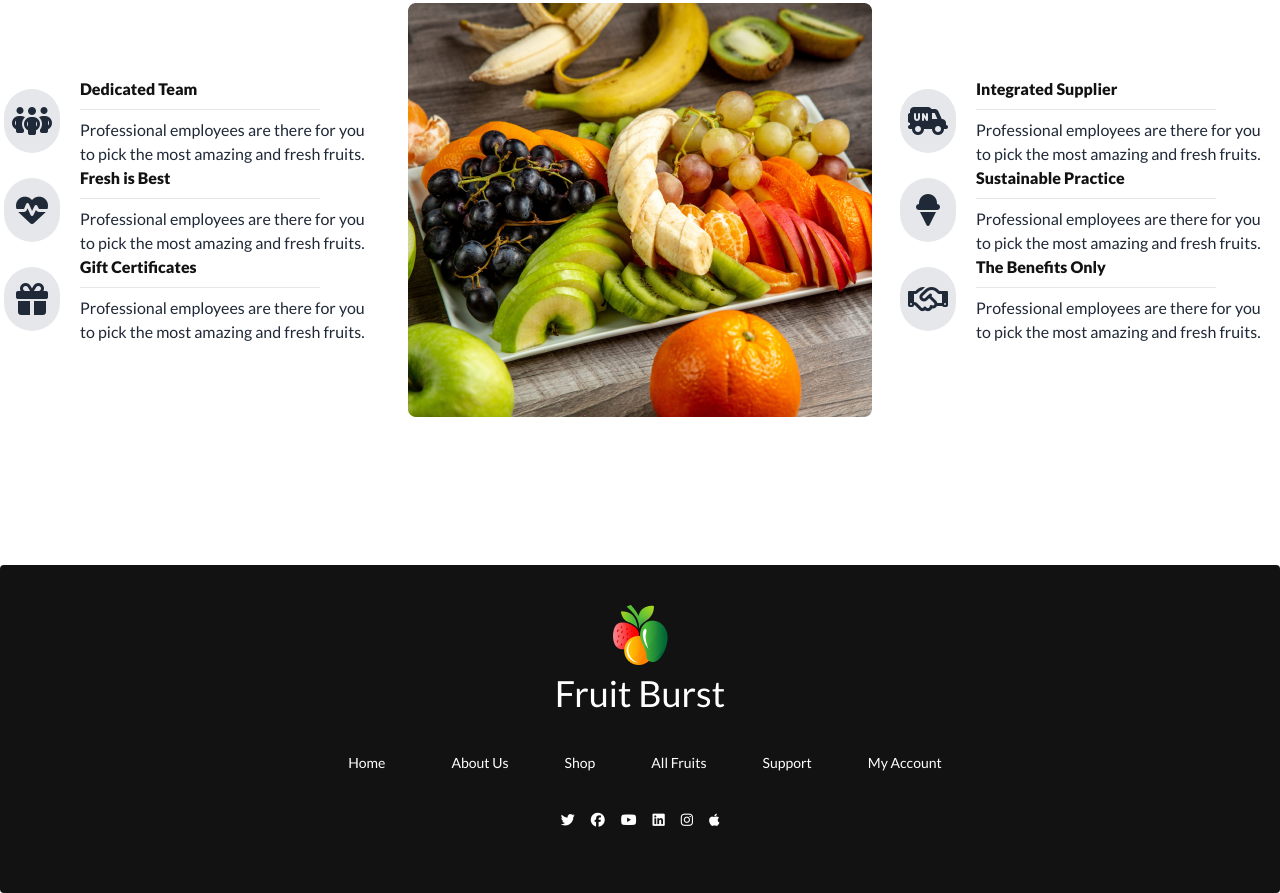
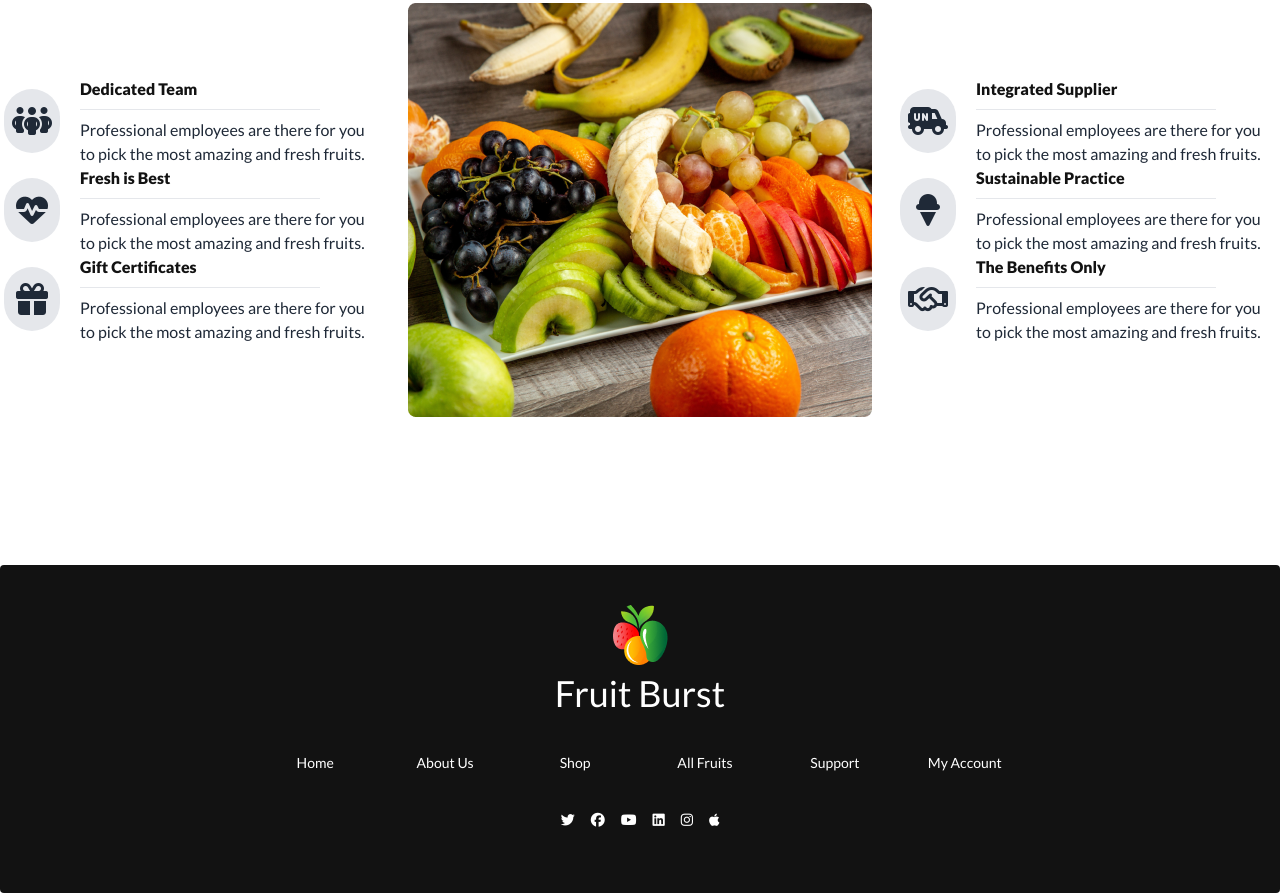
Before and after one commit to Zubayer-Aurnab/Fruit-brust, a plain HTML site: page index.html in a window 1280 px wide. Shown: the part 3180-4073 px from the top of the page. Drawn offline with nearby package versions, Linux system fonts and the light colour scheme.

Commit message:
footer bug fixed

```diff
--- a/index.html
+++ b/index.html
@@ -702,7 +702,7 @@
         </div>
 
 
-        <div class="grid grid-cols-2  md:grid-cols-2 lg:grid-flow-col gap-14">
+        <div class="grid grid-cols-2 md:grid-cols-6 lg:grid-flow-col gap-14">
             <a class="link link-hover">Home</a>
             <a class="link link-hover">About Us</a>
             <a class="link link-hover">Shop</a>
```
